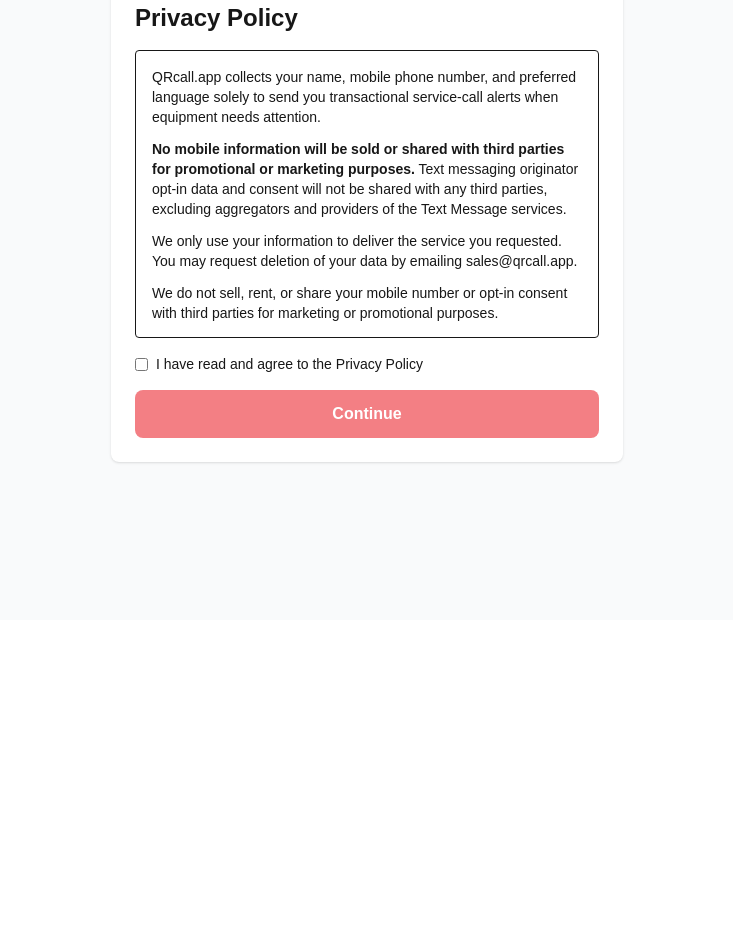
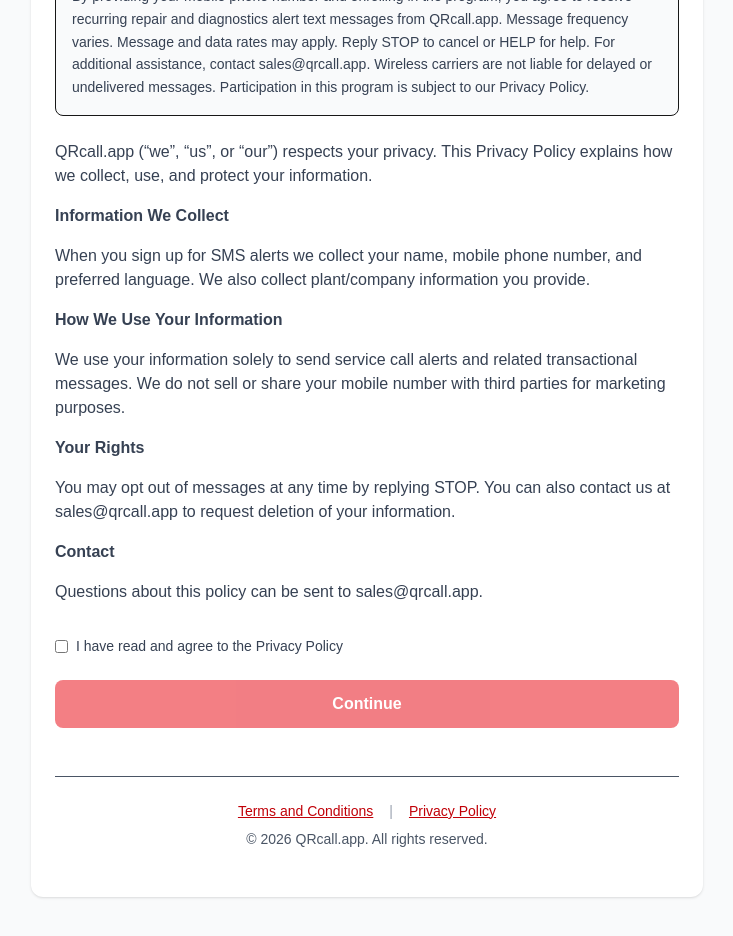
Before and after one commit to erieboatr/qrcall-app, a Next.js app: page /tech-signup/privacy in a window 1280 px wide. Shown: the part 180-1116 px from the top of the page, without its empty margins (273-1006 px from the left). Before the commit the page ends 800 px from the top, so only its background shows below. Built offline with nearby package versions, Linux system fonts and the light colour scheme.

Commit message:
Add required SMS disclosure to privacy policy

```diff
--- a/app/tech-signup/privacy/page.tsx
+++ b/app/tech-signup/privacy/page.tsx
@@ -15,31 +15,66 @@ export default function PrivacyPage() {
   }
 
   return (
-    <div className="min-h-screen bg-gray-50 flex items-center justify-center p-4">
-      <div className="bg-white max-w-lg w-full rounded-lg shadow p-6">
+    <div className="min-h-screen bg-gray-50 py-10 px-4">
+      <div className="max-w-2xl mx-auto bg-white rounded-xl shadow p-6">
         <h1 className="text-2xl font-bold mb-4">Privacy Policy</h1>
-        <div className="border rounded p-4 h-72 overflow-y-auto text-sm mb-4 space-y-3">
-          <p>QRcall.app collects your name, mobile phone number, and preferred language solely to send you transactional service-call alerts when equipment needs attention.</p>
-          <p><strong>No mobile information will be sold or shared with third parties for promotional or marketing purposes.</strong> Text messaging originator opt-in data and consent will not be shared with any third parties, excluding aggregators and providers of the Text Message services.</p>
-          <p>We only use your information to deliver the service you requested. You may request deletion of your data by emailing sales@qrcall.app.</p>
-          <p>We do not sell, rent, or share your mobile number or opt-in consent with third parties for marketing or promotional purposes.</p>
+
+        <div className="mb-6 p-4 bg-gray-50 rounded-lg border">
+          <h2 className="font-semibold text-lg mb-2">SMS / Text Message Program</h2>
+          <p className="text-sm text-gray-700 leading-relaxed">
+            By providing your mobile phone number and enrolling in the program, you agree to receive recurring repair and diagnostics alert text messages from QRcall.app. Message frequency varies. Message and data rates may apply. Reply STOP to cancel or HELP for help. For additional assistance, contact sales@qrcall.app. Wireless carriers are not liable for delayed or undelivered messages. Participation in this program is subject to our Privacy Policy.
+          </p>
         </div>
-        <div className="flex items-start gap-2 mb-4">
+
+        <div className="prose prose-sm text-gray-700 space-y-4">
+          <p>QRcall.app (“we”, “us”, or “our”) respects your privacy. This Privacy Policy explains how we collect, use, and protect your information.</p>
+
+          <h2 className="font-semibold text-base">Information We Collect</h2>
+          <p>When you sign up for SMS alerts we collect your name, mobile phone number, and preferred language. We also collect plant/company information you provide.</p>
+
+          <h2 className="font-semibold text-base">How We Use Your Information</h2>
+          <p>We use your information solely to send service call alerts and related transactional messages. We do not sell or share your mobile number with third parties for marketing purposes.</p>
+
+          <h2 className="font-semibold text-base">Your Rights</h2>
+          <p>You may opt out of messages at any time by replying STOP. You can also contact us at sales@qrcall.app to request deletion of your information.</p>
+
+          <h2 className="font-semibold text-base">Contact</h2>
+          <p>Questions about this policy can be sent to sales@qrcall.app.</p>
+        </div>
+
+        <div className="mt-8 flex items-start gap-2">
           <input
             type="checkbox"
+            id="agree"
             checked={agreed}
             onChange={(e) => setAgreed(e.target.checked)}
             className="mt-1"
           />
-          <label className="text-sm">I have read and agree to the Privacy Policy</label>
+          <label htmlFor="agree" className="text-sm text-gray-700">
+            I have read and agree to the Privacy Policy
+          </label>
         </div>
+
         <button
           onClick={handleContinue}
           disabled={!agreed}
-          className="w-full bg-red-600 text-white py-3 rounded-lg font-semibold disabled:opacity-50"
+          className="mt-6 w-full bg-red-600 text-white py-3 rounded-lg font-semibold disabled:opacity-50"
         >
           Continue
         </button>
+
+        <footer className="border-t mt-12 py-6 text-center text-sm text-gray-600">
+          <div className="space-x-4">
+            <a href="/tech-signup/terms" className="text-red-700 underline font-medium hover:text-red-900">
+              Terms and Conditions
+            </a>
+            <span className="text-gray-400">|</span>
+            <a href="/tech-signup/privacy" className="text-red-700 underline font-medium hover:text-red-900">
+              Privacy Policy
+            </a>
+          </div>
+          <p className="mt-2">&copy; 2026 QRcall.app. All rights reserved.</p>
+        </footer>
       </div>
     </div>
   )
```
